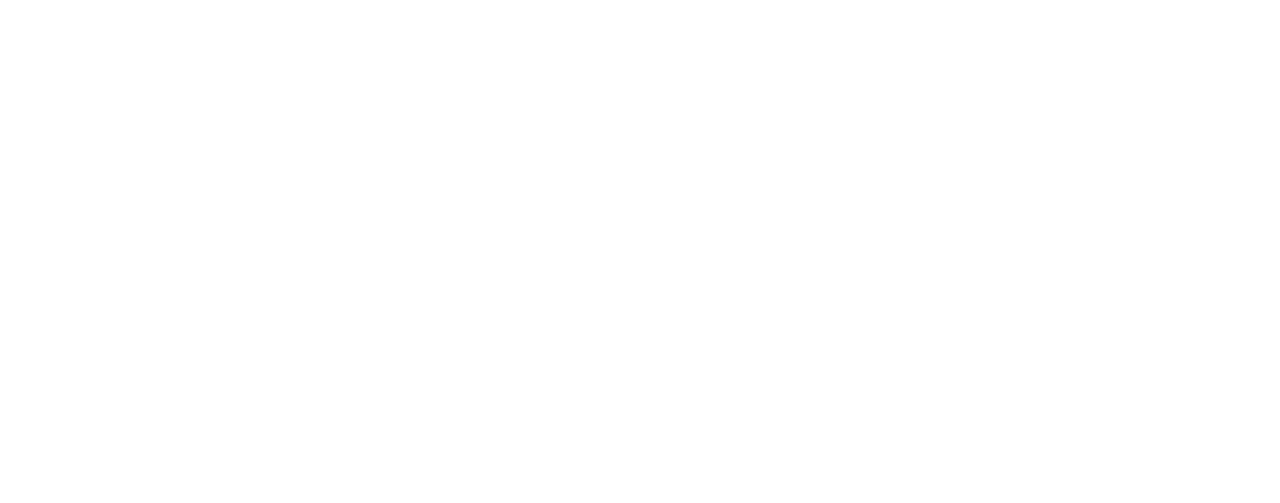
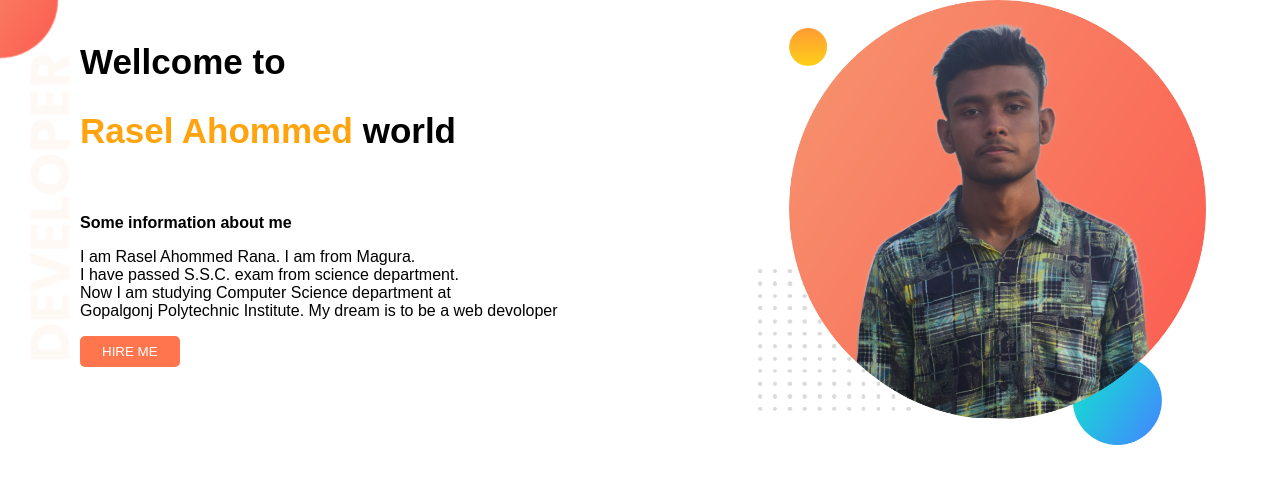
Before and after one commit to Rasel-Ahommed/My-Portfolio, a plain HTML site: page index.html in a window 1280 px wide. Drawn offline with Linux system fonts and the light colour scheme.

Commit message:
add all changes

```diff
--- a/index.html
+++ b/index.html
@@ -5,8 +5,25 @@
     <meta http-equiv="X-UA-Compatible" content="IE=edge">
     <meta name="viewport" content="width=device-width, initial-scale=1.0">
     <title>My Portfolio</title>
+    <link rel="stylesheet" href="style.css">
 </head>
 <body>
-
+    <section class="top-banner">
+        <div class="top-content">
+            <h1>Wellcome to </h1>
+            <h1><span>Rasel Ahommed </span>world</h1><br>
+            <p><b> Some information about me </b></p>
+            <p>
+            I am Rasel Ahommed Rana. I am from Magura. <br>
+            I have passed S.S.C. exam from science department. <br>
+            Now I am studying Computer Science department at <br>
+            Gopalgonj Polytechnic Institute. My dream is to be a web devoloper  <br>
+            </p>
+            <button class="btn" >HIRE ME</button>
+        </div>
+        <div class="profile">
+            <img src="asset/img/my-bg.png" alt="">
+        </div>
+    </section>
 </body>
 </html>
--- a/style.css
+++ b/style.css
@@ -0,0 +1,34 @@
+body{
+    margin:0;
+    padding: 0;
+    font-family: sans-serif;
+}
+section{
+    height: 500px;
+}
+.top-banner{
+    background-image: url(asset/img/top-banner.png);
+    background-repeat:no-repeat;
+}
+.top-content{
+    float: left;
+    margin: 13px 80px;
+}
+h1 {
+    font-size: 35px;
+}
+h1 span{
+    color: #FFA40F;
+}
+button.btn {
+    padding: 8px 22px;
+    background: #ff764e;
+    border: none;
+    border-radius: 5px;
+    color: white;
+    cursor: pointer;
+}
+.profile img {
+    width: 35vw;
+    margin-left: 120px;
+}
```
Also changed, not shown: asset/img/my-bg.png (added), asset/img/top-banner.png (added).
